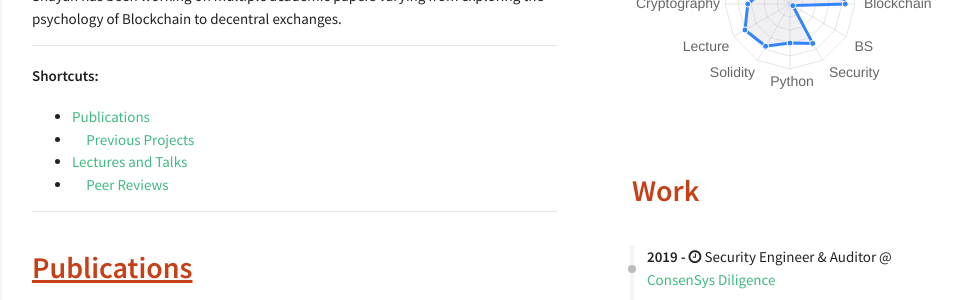
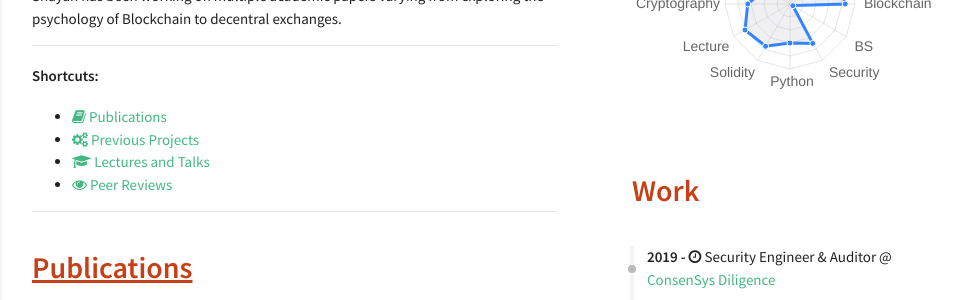
Before and after one commit to shayanb/shayan.es, a Jekyll site: the page built from index.html, in a window 1280 px wide. Shown: the part 278-578 px from the top of the page, without its empty margins (318-1280 px from the left). Built offline with Jekyll 4.4.1, drawn with Linux system fonts in a browser that asks for light colours; nearby versions of some CDN libraries.

Commit message:
fix awesome font icons for shortcut (TODO: update to 5)

```diff
--- a/_includes/sections/toc.html
+++ b/_includes/sections/toc.html
@@ -1,15 +1,15 @@
 <div id="toc_container">
     <p class="toc_title"><b>Shortcuts:</b></p>
     <ul class="toc_list">
-      <li><a href="#publications"><i class="fas fa-scroll"></i> Publications</a>
+      <li><a href="#publications"><i class="fa fa-book"></i> Publications</a>
       <!-- <ul>
         <li><a href="#First_Sub_Point_1">1.1 First Sub Point 1</a></li>
         <li><a href="#First_Sub_Point_2">1.2 First Sub Point 2</a></li>
       </ul> -->
     </li>
-    <li><a href="#prevprojects"><i class="fas fa-cogs"></i> Previous Projects</a></li>
-    <li><a href="#lectures"><i class="fas fa-chalkboard-teacher"></i> Lectures and Talks</a></li>
-    <li><a href="#reviews"><i class="far fa-eye"></i> Peer Reviews</a></li>
+    <li><a href="#prevprojects"><i class="fa fa-cogs"></i> Previous Projects</a></li>
+    <li><a href="#lectures"><i class="fa fa-graduation-cap"></i> Lectures and Talks</a></li>
+    <li><a href="#reviews"><i class="fa fa-eye"></i> Peer Reviews</a></li>
 
     </ul>
     </div>
```
